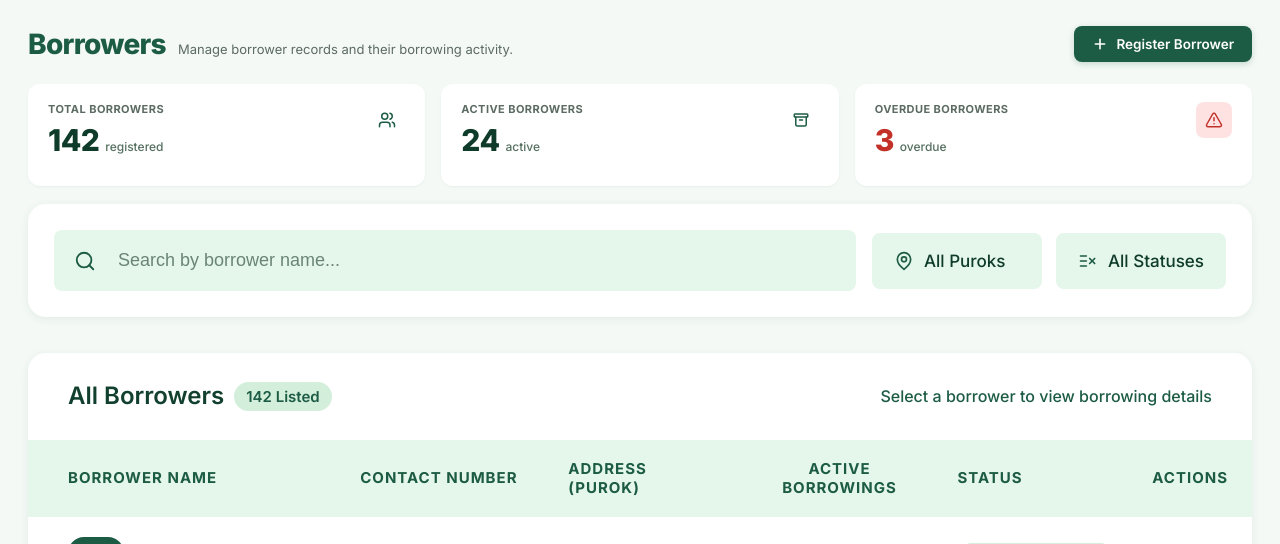
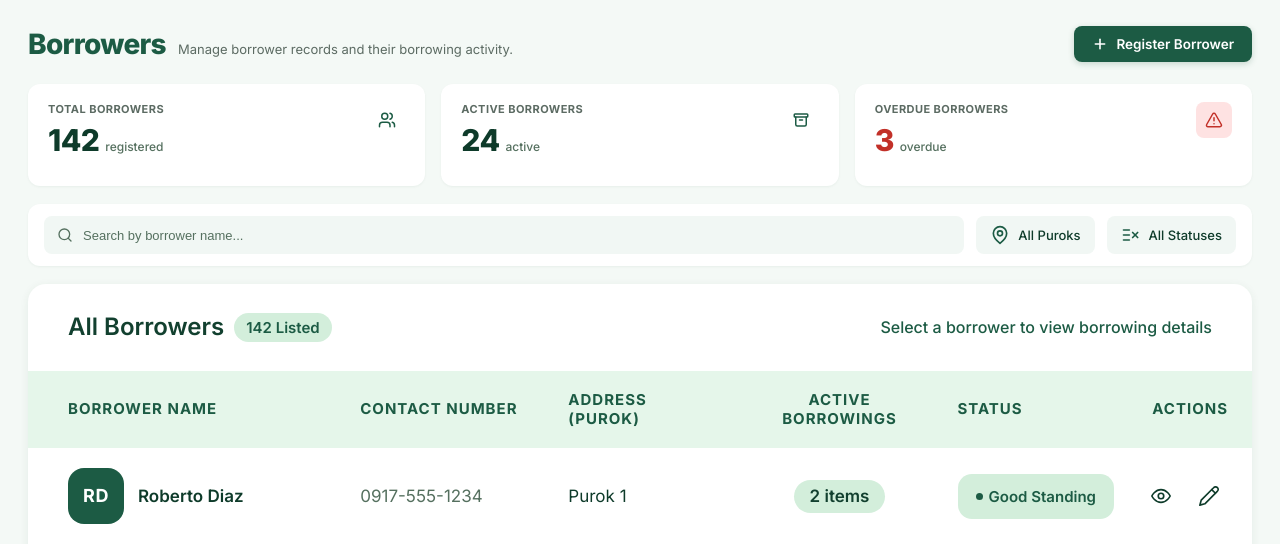
Before and after one commit to woanjo/BorrowHub, a PHP site: page /borrower.html in a window 1280 px wide. Shown: the part 122-666 px from the top of the page. Run offline with PHP 8.4, Linux system fonts and the light colour scheme.

Commit message:
search bar done

```diff
--- a/css/borrower.css
+++ b/css/borrower.css
@@ -484,60 +484,64 @@ a {
 }
 
 /* Filter Bar */
-
 .filter-bar-card {
-  background: var(--card);
-  border-radius: 18px;
-  padding: 26px;
-  display: flex;
-  align-items: center;
-  gap: 16px;
-  box-shadow: var(--shadow);
-  margin-bottom: 36px;
+  background-color: var(--bg-surface);
+  border: 1px solid var(--border-color);
+  border-radius: 12px;
+  padding: 12px 16px;
+  box-shadow: var(--shadow-card);
+  display: flex;
+  align-items: center;
+  justify-content: space-between;
+  gap: 12px;
+  margin-bottom: 18px;
   flex-wrap: wrap;
 }
 
 .search-input-wrap {
   position: relative;
-  flex: 1;
+  flex: 1 1 340px;
   min-width: 240px;
 }
 
 .search-input-wrap svg {
   position: absolute;
-  left: 20px;
+  left: 13px;
   top: 50%;
   transform: translateY(-50%);
-  width: 22px;
-  height: 22px;
-  color: var(--primary-green);
+  width: 16px;
+  height: 16px;
+  color: var(--text-muted);
   pointer-events: none;
 }
 
 .search-input {
   width: 100%;
-  background: var(--mint);
-  border: 2px solid transparent;
+  height: 38px;
+  background-color: #f1f7f4;
+  border: 1px solid transparent;
   border-radius: 8px;
-  padding: 18px 20px 18px 62px;
-  font-size: 18px;
+  padding: 0 14px 0 38px;
+  font-size: 13px;
   color: var(--text-main);
   outline: none;
-  transition: border-color 0.15s, background 0.15s;
+  transition: background-color 0.15s ease, border-color 0.15s ease;
 }
 
 .search-input::placeholder {
-  color: #6a8575;
+  color: var(--text-muted);
 }
 
 .search-input:focus {
+  background-color: #ffffff;
   border-color: var(--primary-green);
-  background: #fff;
 }
 
 .filter-controls-right {
   display: flex;
-  gap: 14px;
+  align-items: center;
+  gap: 12px;
+  flex-wrap: wrap;
 }
 
 .filter-dd {
@@ -545,17 +549,19 @@ a {
 }
 
 .filter-dd-btn {
-  display: flex;
-  align-items: center;
-  gap: 10px;
-  background: var(--mint);
+  height: 38px;
+  padding: 0 14px;
+  background-color: #f1f7f4;
+  border: 1px solid var(--border-color);
   border-radius: 8px;
-  padding: 18px 22px;
-  font-size: 17px;
+  display: inline-flex;
+  align-items: center;
+  gap: 8px;
+  font-size: 13px;
   font-weight: 500;
   color: var(--text-main);
-  min-width: 170px;
-  transition: background 0.15s;
+  min-width: 100px;
+  transition: border-color 0.15s ease, background-color 0.15s ease;
 }
 
 .filter-dd-btn:hover {
```
